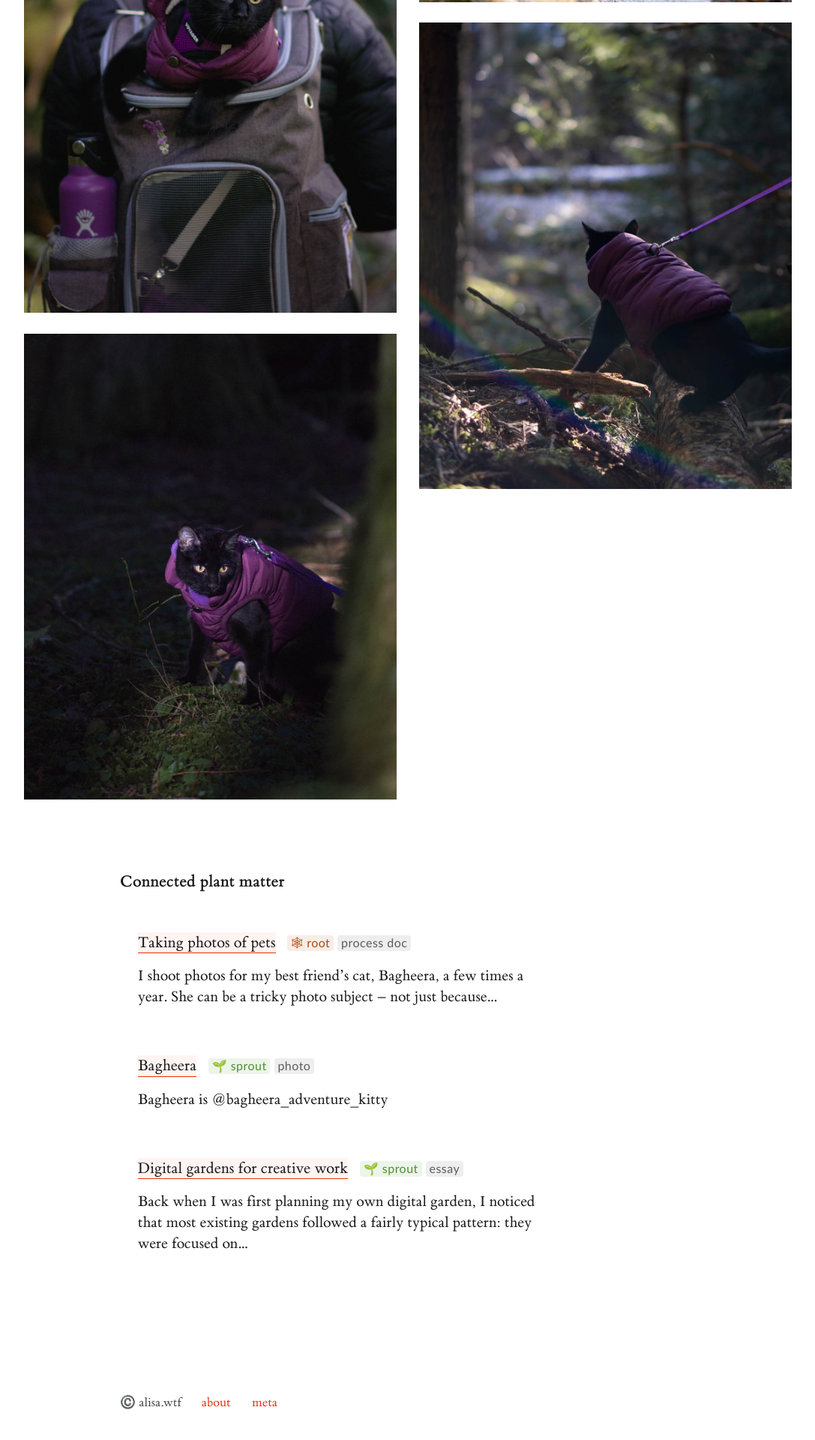
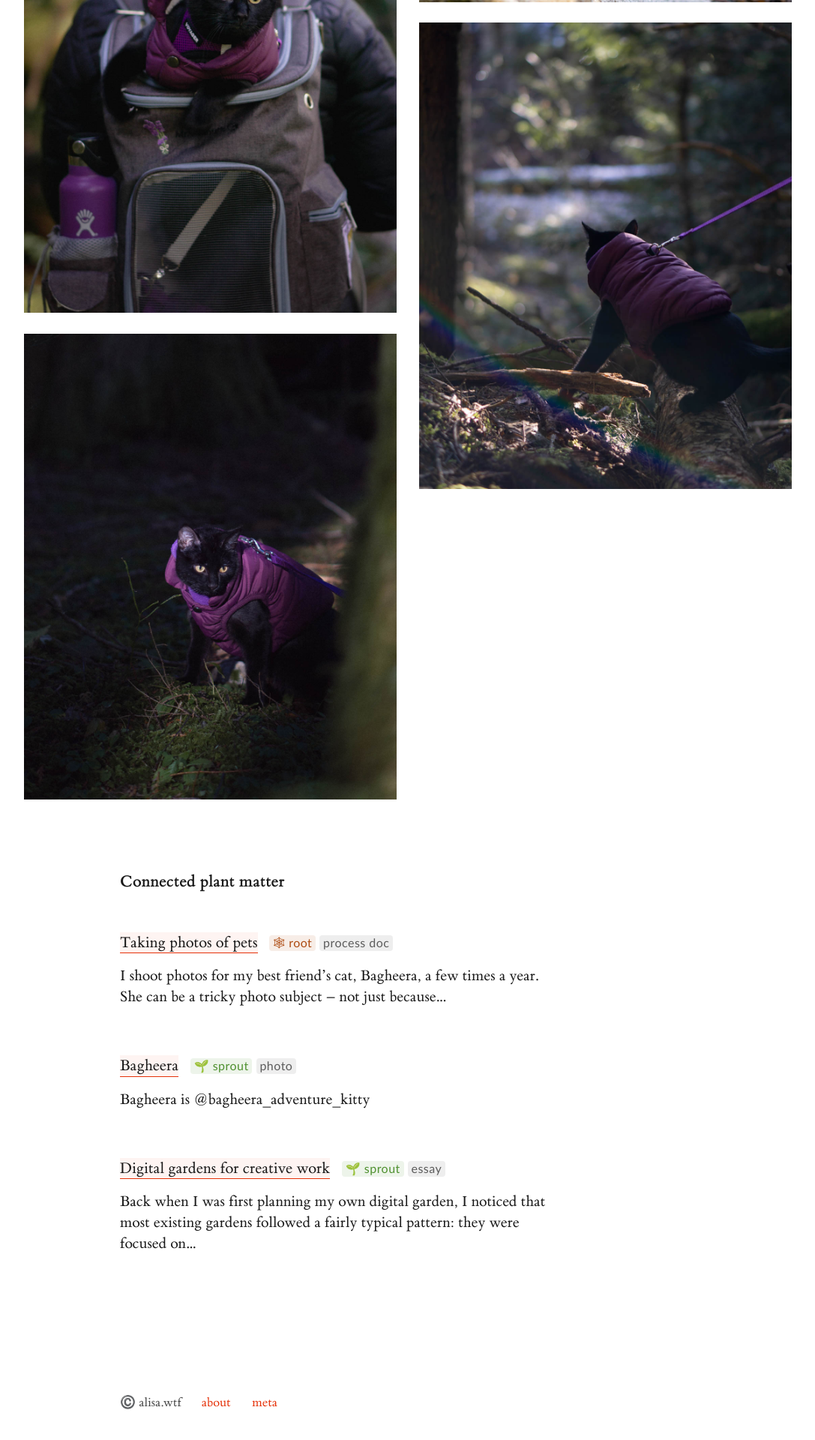
Before and after one commit to alisasgithub/alisa-digital-garden, a Jekyll site: the page built from _notes/plants-photography/bagheera.md, in a window 1280 px wide. Shown: the part 2652-4572 px from the top of the page at 75% size, without its empty margins (96-1183 px from the left). Built offline with Jekyll 4.4.1, drawn with Linux system fonts in a browser that asks for light colours; nearby versions of some CDN libraries.

Commit message:
updates post preview styles

```diff
--- a/_includes/list.html
+++ b/_includes/list.html
@@ -29,6 +29,7 @@
                 <p style="font-size: 1em">{{ note.excerpt | strip_html | remove: "[" | remove: "]" | truncatewords: 25 }}</p>
             </div>
         </a>
+        <hr class="list-break">
     {% endfor %}
 </div>
 {% else if %}
--- a/_sass/_style.scss
+++ b/_sass/_style.scss
@@ -109,6 +109,10 @@
       width: 75%; // keeps nav, header, footer, at the same spot as on other pages
       margin-left: auto;
       margin-right: auto;
+
+      @media (max-width: 760px) {
+        width: 96%;
+      }
     }
   }
 
@@ -641,22 +645,33 @@
   }
 
   .list-item {
-    background-color: #FFFFFF;
-    border-radius: $border-radius;
-    padding: 1.5rem;
+    padding: 1.5rem 0;
     margin: 1rem 0;
     transition: all .2s ease-in-out;
 
     &:hover {
       transform: scale(1.05);
-      box-shadow: $box-shadow;
-      opacity: 0.95;
+    }
+  }
+
+  hr {
+    max-width: 100%;
+    margin: 0;
+
+    &:last-child {
+      display: none;
     }
   }
 }
 
 #backlinks {
   margin: 3em 0;
+
+  a {
+    .list-item {
+      border-bottom: none;
+    }
+  }
 }
 
 code {
```
